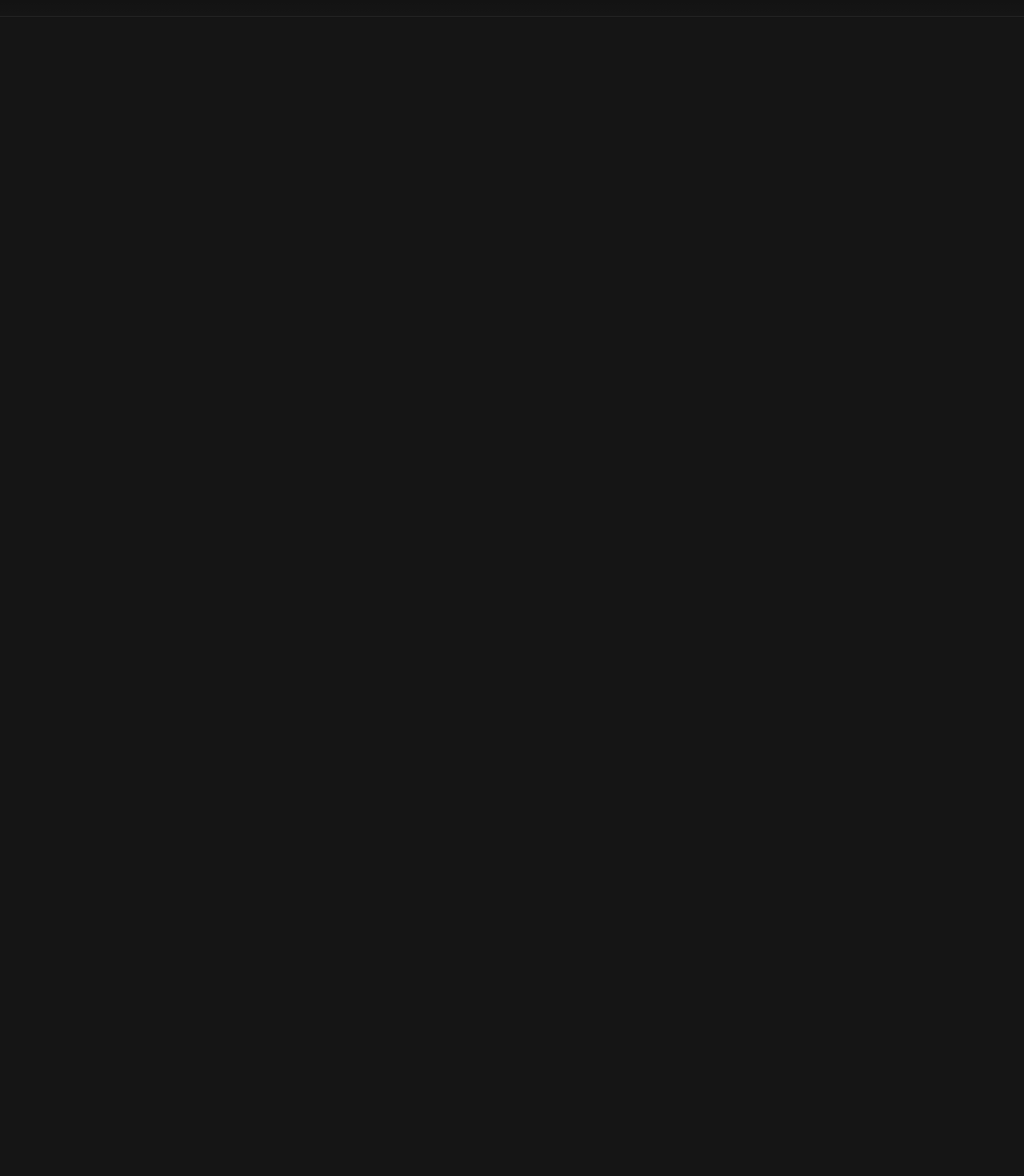
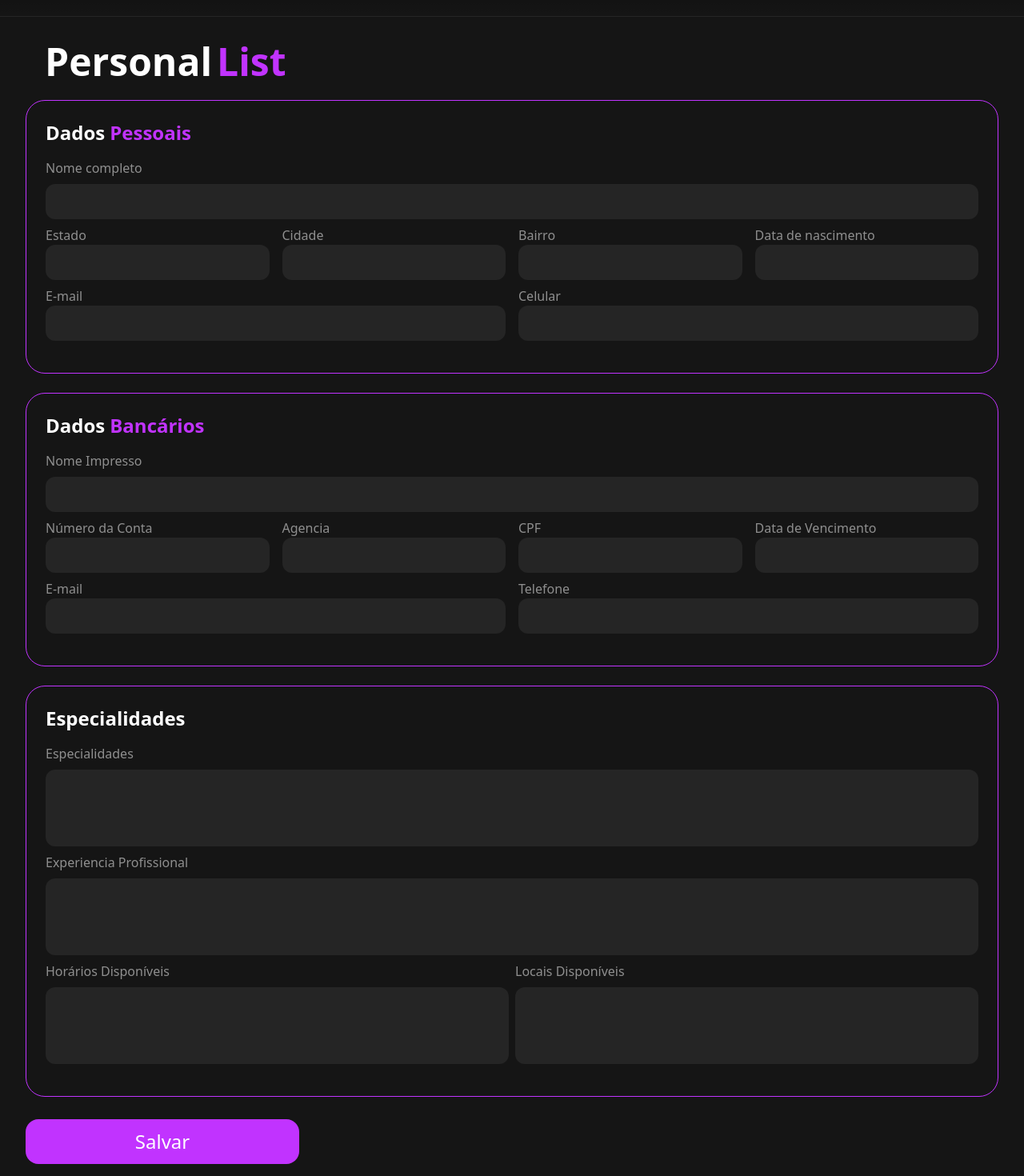
Before and after one commit to RenanCDev/TraininSync, a React (Vite) app in the folder traininSync-front/: page /register in a window 1280 px wide. Shown: the part 100-1570 px from the top of the page at 80% size. Before the commit the page ends 800 px from the top, so only its background shows below. Built offline with nearby package versions, Linux system fonts and the light colour scheme.

Commit message:
feat: I added the personal registration but it is not connected to the API #52

```diff
--- a/traininSync-front/src/pages/register/index.tsx
+++ b/traininSync-front/src/pages/register/index.tsx
@@ -3,8 +3,147 @@ import { NavBar } from "../../components/navbar";
 
 export function RegisterForm() {
   return (
-    <div>
-      <NavBar button={<LoginButton/>} />
+    <div className="flex flex-col">
+      <NavBar button={<LoginButton />} />
+
+      <div className="p-8">
+        <div className="flex justify-center gap-1.5 text-5xl font-black md:justify-start md:px-6 pb-6">
+          <h1>Personal</h1>
+          <h1 className="text-midPurple">List</h1>
+        </div>
+
+        <div className="flex flex-col gap-6">
+          <div className="border border-midPurple rounded-3xl flex flex-col gap-4 pt-6 px-6 pb-10">
+            <div className="flex gap-1.5 text-2xl font-black">
+              <h1>Dados</h1>
+              <h1 className="text-midPurple">Pessoais</h1>
+            </div>
+
+            <div className="grid grid-cols-1 md:grid-cols-4 gap-2 text-lowGray">
+              <div className="flex flex-col gap-2 col-span-4">
+                <h2>Nome completo</h2>
+                <div className="h-11 bg-midGray rounded-xl"></div>
+              </div>
+
+              <div className="flex flex-col gap-2 col-span-4">
+                <div className="grid grid-cols-1 md:grid-cols-4 gap-4">
+                  <div className="col-span-1">
+                    <h2>Estado</h2>
+                    <div className="h-11 bg-midGray rounded-xl"></div>
+                  </div>
+                  <div className="col-span-1">
+                    <h2>Cidade</h2>
+                    <div className="h-11 bg-midGray rounded-xl"></div>
+                  </div>
+                  <div className="col-span-1">
+                    <h2>Bairro</h2>
+                    <div className="h-11 bg-midGray rounded-xl"></div>
+                  </div>
+                  <div className="col-span-1">
+                    <h2>Data de nascimento</h2>
+                    <div className="h-11 bg-midGray rounded-xl"></div>
+                  </div>
+                </div>
+              </div>
+
+              <div className="flex flex-col gap-2 col-span-4">
+                <div className="grid grid-cols-1 md:grid-cols-2 gap-4">
+                  <div className="col-span-1">
+                    <h2>E-mail</h2>
+                    <div className="h-11 bg-midGray rounded-xl"></div>
+                  </div>
+                  <div className="col-span-1">
+                    <h2>Celular</h2>
+                    <div className="h-11 bg-midGray rounded-xl"></div>
+                  </div>
+                </div>
+              </div>
+            </div>
+          </div>
+
+          <div className="border border-midPurple rounded-3xl flex flex-col gap-4 pt-6 px-6 pb-10">
+            <div className="flex gap-1.5 text-2xl font-black">
+              <h1>Dados</h1>
+              <h1 className="text-midPurple">Bancários</h1>
+            </div>
+
+            <div className="grid grid-cols-1 md:grid-cols-4 gap-2 text-lowGray">
+              <div className="flex flex-col gap-2 col-span-4">
+                <h2>Nome Impresso</h2>
+                <div className="h-11 bg-midGray rounded-xl"></div>
+              </div>
+
+              <div className="flex flex-col gap-2 col-span-4">
+                <div className="grid grid-cols-1 md:grid-cols-4 gap-4">
+                  <div className="col-span-1">
+                    <h2>Número da Conta</h2>
+                    <div className="h-11 bg-midGray rounded-xl"></div>
+                  </div>
+                  <div className="col-span-1">
+                    <h2>Agencia</h2>
+                    <div className="h-11 bg-midGray rounded-xl"></div>
+                  </div>
+                  <div className="col-span-1">
+                    <h2>CPF</h2>
+                    <div className="h-11 bg-midGray rounded-xl"></div>
+                  </div>
+                  <div className="col-span-1">
+                    <h2>Data de Vencimento</h2>
+                    <div className="h-11 bg-midGray rounded-xl"></div>
+                  </div>
+                </div>
+              </div>
+
+              <div className="flex flex-col gap-2 col-span-4">
+                <div className="grid grid-cols-1 md:grid-cols-2 gap-4">
+                  <div className="col-span-1">
+                    <h2>E-mail</h2>
+                    <div className="h-11 bg-midGray rounded-xl"></div>
+                  </div>
+                  <div className="col-span-1">
+                    <h2>Telefone</h2>
+                    <div className="h-11 bg-midGray rounded-xl"></div>
+                  </div>
+                </div>
+              </div>
+            </div>
+          </div>
+
+          <div className="border border-midPurple rounded-3xl flex flex-col gap-4 pt-6 px-6 pb-10">
+            <div className="flex gap-1.5 text-2xl font-black">
+              <h1>Especialidades</h1>
+            </div>
+
+            <div className="grid grid-cols-1 md:grid-cols-2 gap-2 text-lowGray">
+              <div className="flex flex-col gap-2 col-span-2">
+                <h2>Especialidades</h2>
+                <div className="h-24 bg-midGray rounded-xl"></div>
+              </div>
+
+              <div className="flex flex-col gap-2 col-span-2">
+                <h2>Experiencia Profissional</h2>
+                <div className="h-24 bg-midGray rounded-xl"></div>
+              </div>
+
+              <div className="flex flex-col gap-2 col-span-2 md:col-span-1">
+                <h2>Horários Disponíveis</h2>
+                <div className="h-24 bg-midGray rounded-xl"></div>
+              </div>
+
+              <div className="flex flex-col gap-2 col-span-2 md:col-span-1">
+                <h2>Locais Disponíveis</h2>
+                <div className="h-24 bg-midGray rounded-xl"></div>
+              </div>
+            </div>
+          </div>
+        </div>
+
+        <div className="mt-7">
+          <div className="max-w-[342px] bg-midPurple cursor-pointer flex justify-center items-center p-3 text-2xl rounded-2xl transition duration-300 ease-in-out hover:scale-105 hover:bg-darkPurple z-20">
+            Salvar
+          </div>
+        </div>
+      </div>
     </div>
-  )
+  );
 }
```
